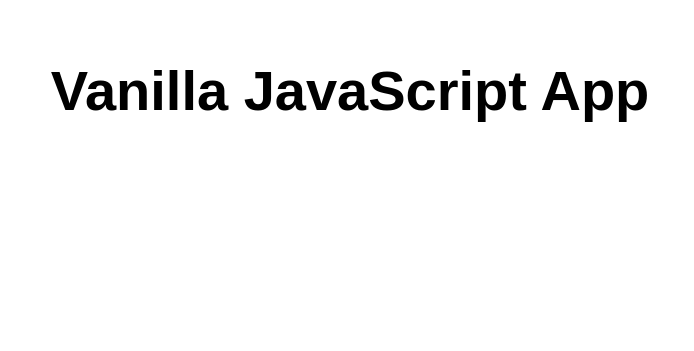
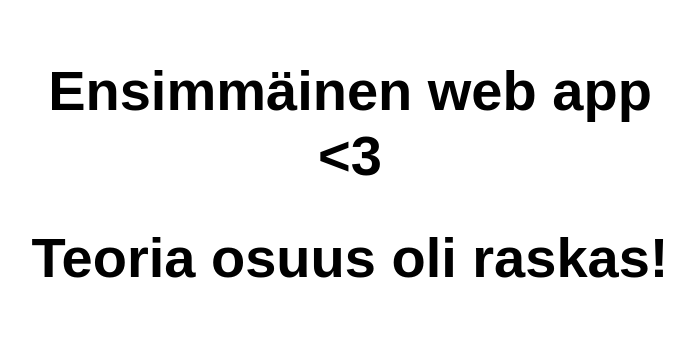
Before and after one commit to Malwina86/my-first-static-web-app, a website: page src/index.html in a window 1280 px wide. Shown: the whole page, without its empty margins (290-984 px from the left). Drawn offline with Linux system fonts and the light colour scheme.

Commit message:
Update index.html

```diff
--- a/src/index.html
+++ b/src/index.html
@@ -10,7 +10,8 @@
 
 <body>
   <main>
-    <h1>Vanilla JavaScript App</h1>
+    <h1>Ensimmäinen web app <3</h1>
+    <h1>Teoria osuus oli raskas!</h1>
   </main>
 </body>
 
```
